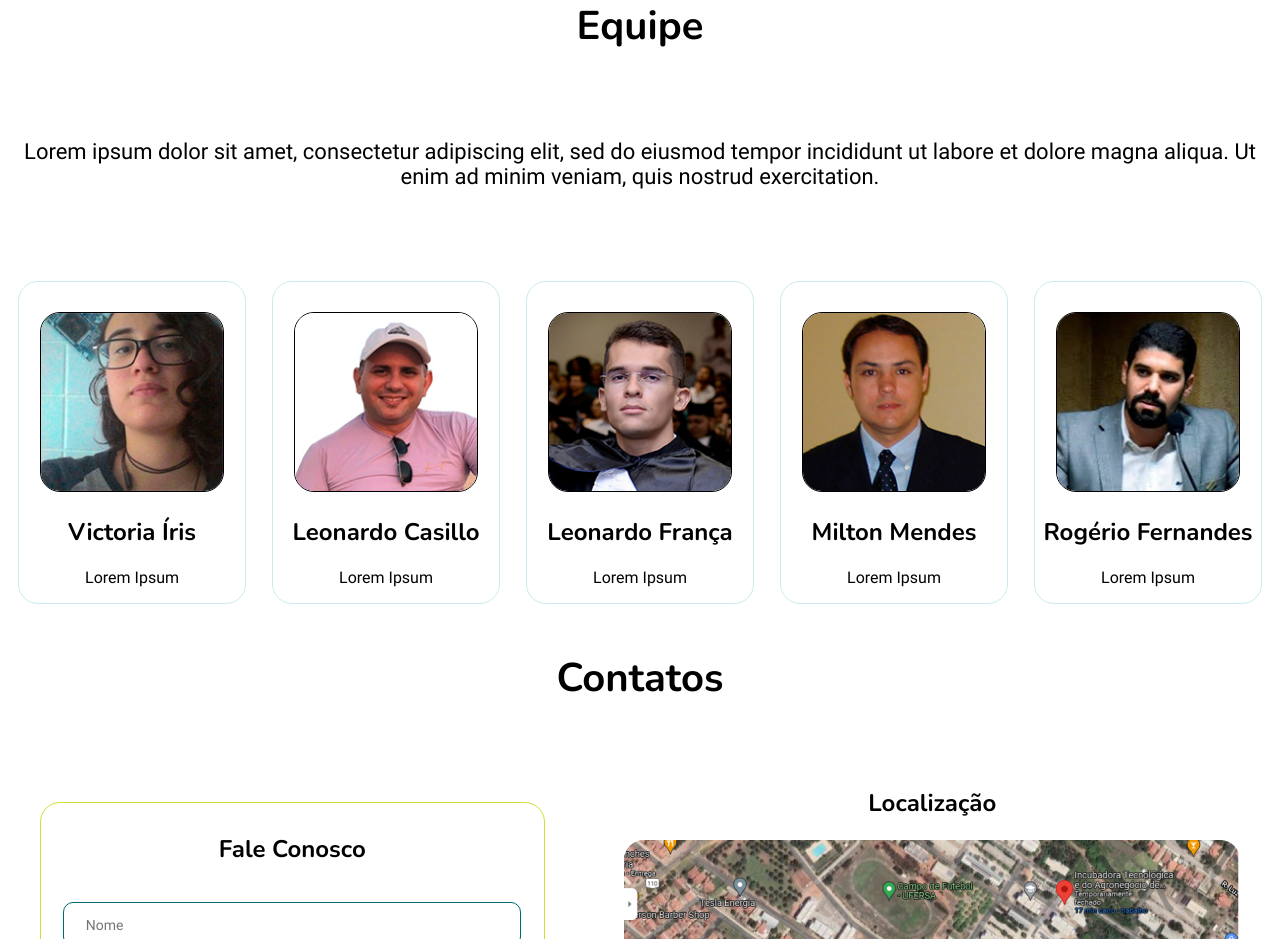
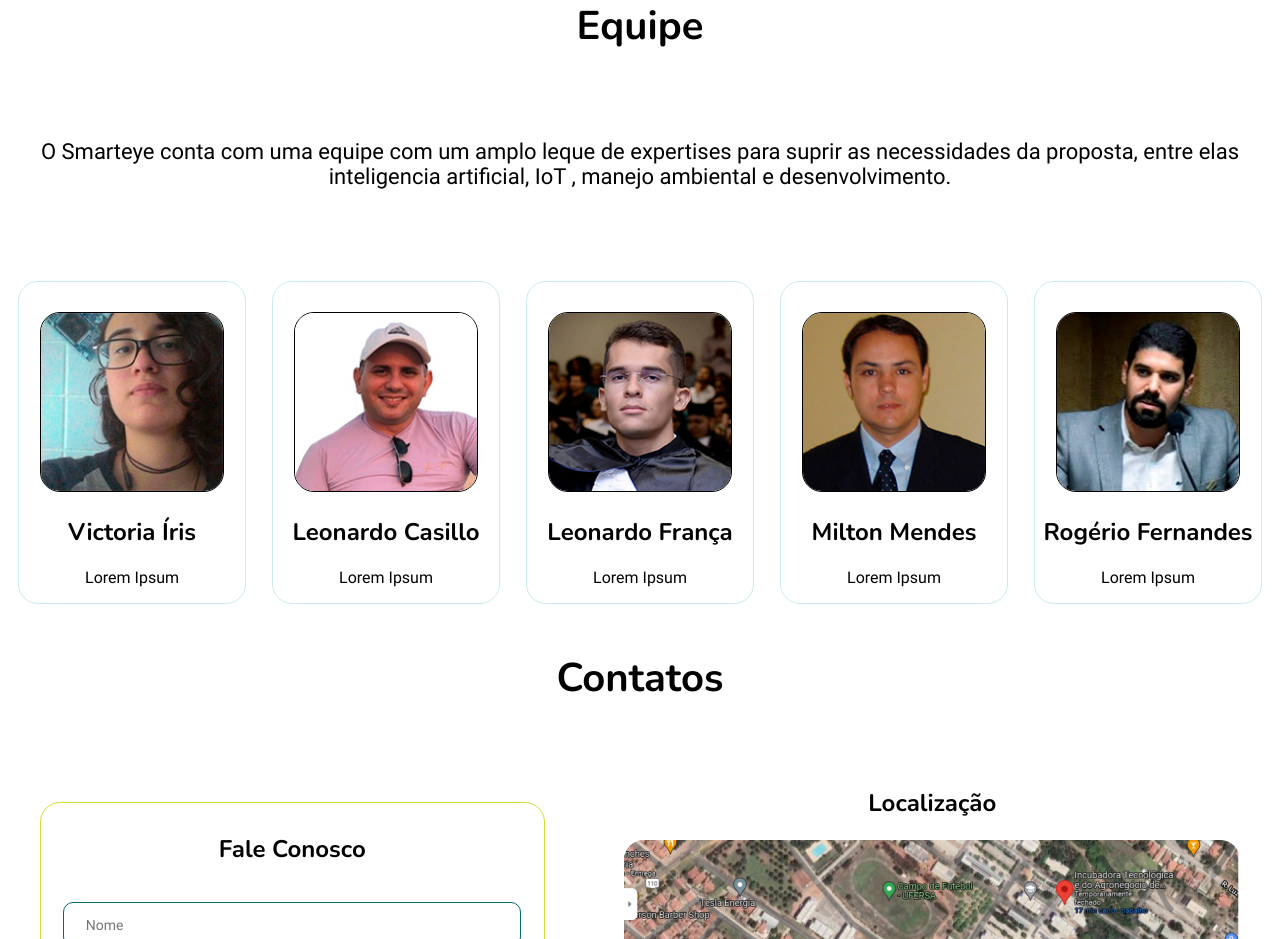
Before and after one commit to the-smarteye/site, a React (Create React App) app in the folder frontend/: page / in a window 1280 px wide. Shown: the part 3060-3999 px from the top of the page. Built offline with nearby package versions, Linux system fonts and the light colour scheme.

Commit message:
Atualizando texto equipe.

```diff
--- a/frontend/src/App.js
+++ b/frontend/src/App.js
@@ -50,9 +50,9 @@
         {/* <button className="_button">Mais</button> */}
         <h1>Equipe</h1>
         <p className="_p" id="members">
-          Lorem ipsum dolor sit amet, consectetur adipiscing elit, sed do
-          eiusmod tempor incididunt ut labore et dolore magna aliqua. Ut enim ad
-          minim veniam, quis nostrud exercitation.
+          O Smarteye conta com uma equipe com um amplo leque de expertises para suprir as
+          necessidades da proposta, entre elas inteligencia artificial, IoT , manejo ambiental e
+          desenvolvimento.
         </p>
         <div className="__line">
           <Avatar
```
